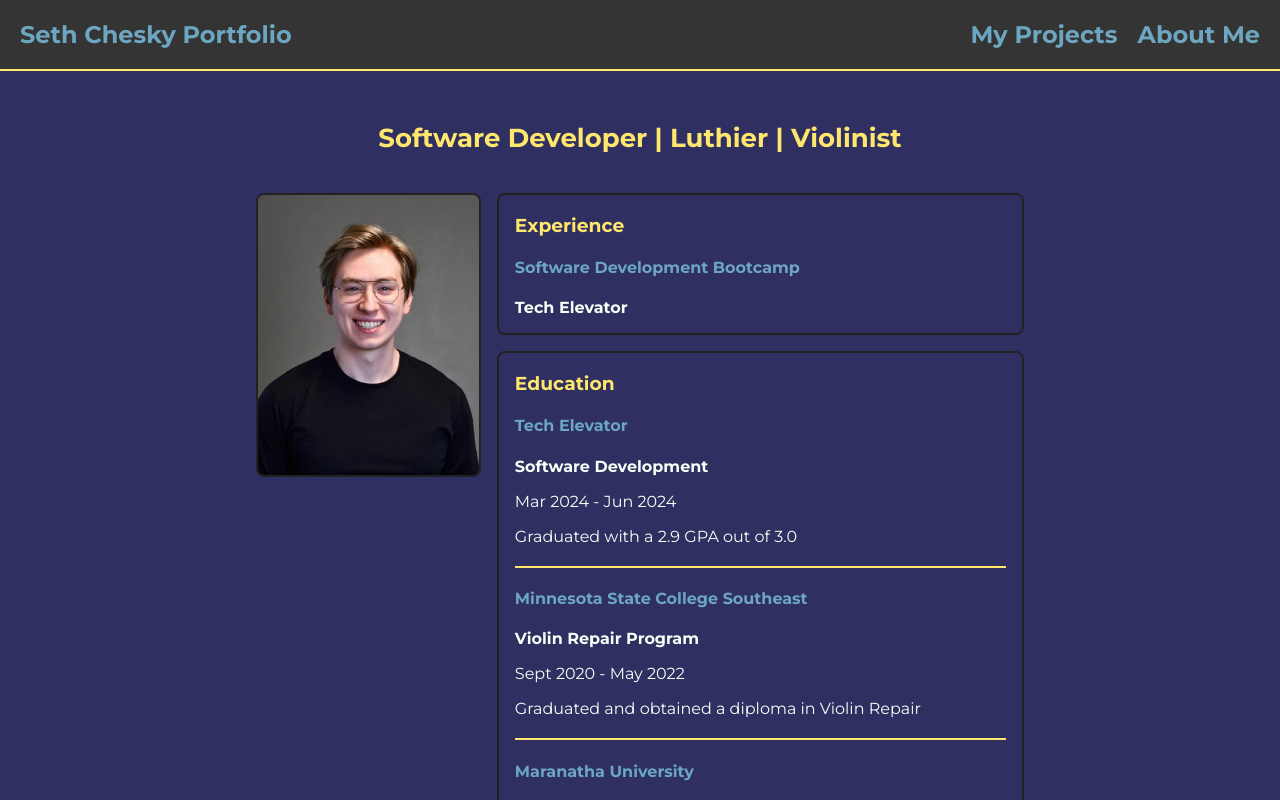
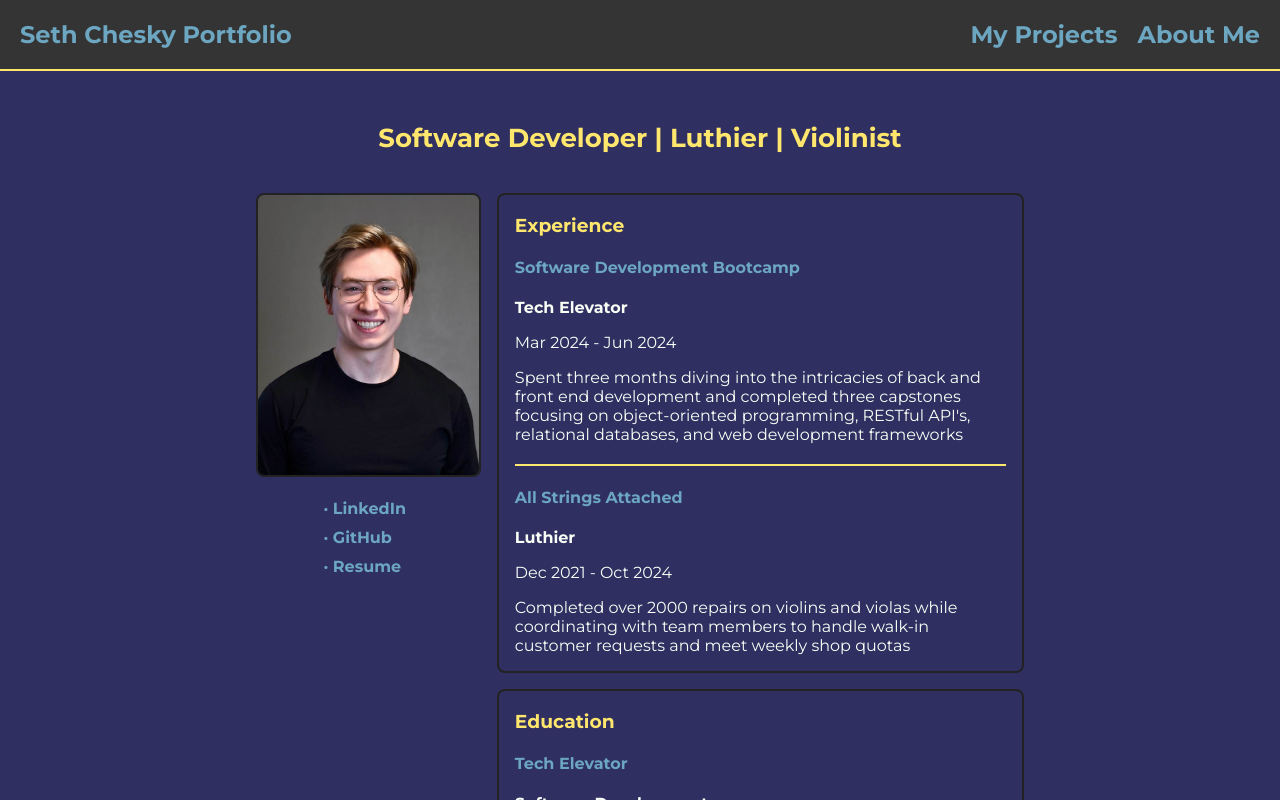
Before and after one commit to chethnut/portfolio-page-vue, a Vue app: page / in a window 1280 px wide. Shown: the top 800 px of the page. Built offline with nearby package versions, Linux system fonts and the light colour scheme.

Commit message:
more work on the about me page

```diff
--- a/src/components/HeaderComp.vue
+++ b/src/components/HeaderComp.vue
@@ -49,6 +49,8 @@
     justify-content: flex-end;
     padding-right: 20px;
     margin: 0;
+    height: 100%;
+    padding-top: 10px;
 }
 
 .header {
--- a/src/views/AboutView.vue
+++ b/src/views/AboutView.vue
@@ -7,12 +7,11 @@
       <div class="img-container">
         <img class="profile-picture" src="../assets/Profile-Picture-2.jpg">
       </div>
-      <!-- <div class="characteristics-container">
-        <p>Software Developer</p>
-        <p>Luthier</p>
-        <p>Woodworker</p>
-        <p>Violinist</p>
-      </div> -->
+      <div class="links">
+        <a href="https://www.linkedin.com/in/sethchesky" target="_blank" rel="noopener noreferrer">· LinkedIn</a>
+        <a href="https://github.com/chethnut" target="_blank" rel="noopener noreferrer">· GitHub</a>
+        <a href="/src/assets/Resume.pdf" target="_blank" rel="noopener noreferrer">· Resume</a>
+      </div>
     </div>
     <div class="info-container">
       <div class="blurb">
@@ -20,6 +19,14 @@
 
         <h4>Software Development Bootcamp</h4>
         <p class="school-title-field">Tech Elevator</p>
+        <p>Mar 2024 - Jun 2024</p>
+        <p class="border-element">Spent three months diving into the intricacies of back and front end development and completed three capstones focusing on object-oriented programming, RESTful API's, relational databases, and web development frameworks</p>
+
+        <h4>All Strings Attached</h4>
+        <p class="school-title-field">Luthier</p>
+        <p>Dec 2021 - Oct 2024</p>
+        <p>Completed over 2000 repairs on violins and violas while coordinating with team members to handle walk-in customer requests and meet weekly shop quotas</p>
+
       </div>
       <div class="blurb">
         <h3>Education</h3>
@@ -41,6 +48,8 @@
       </div>
       <div class="blurb">
         <h3>Skills & Technologies</h3>
+        <h4>Full Stack Developer</h4>
+        <p class="school-title-field">Java · C# · JavaScript · HTML · CSS · Vue.js · SQL · Git · JDBC Template · RESTful API · PostgreSQL</p>
       </div>
     </div>
   </div>
@@ -83,6 +92,7 @@ export default {
   display: flex;
   justify-content: center;
   align-items: center;
+  margin-bottom: 16px;
 }
 
 .blurb {
@@ -121,4 +131,17 @@ export default {
   justify-content: center;
   padding-top: 2%;
 }
+
+.links {
+  display: flex;
+  flex-direction: column;
+  font-weight: bold;
+  align-items: flex-start;
+  padding-left: 30%;
+}
+
+a {
+  padding-bottom: 10px;
+}
+
 </style>
```
Also changed, not shown: 1 other file (tests, documents, lock files or other folders).
